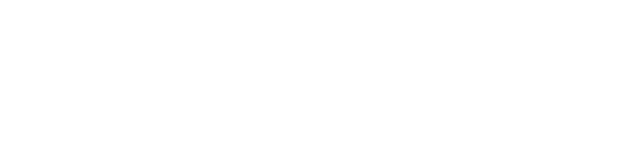
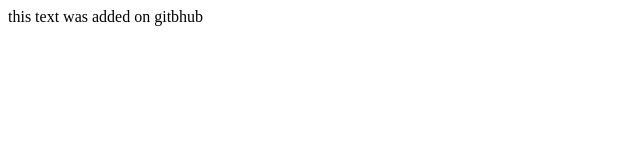
Before and after one commit to Zknight2002/feb22, a plain HTML site: page index.html in a window 1280 px wide. Shown: the whole page, without its empty margins (0-640 px from the left). Drawn offline with Linux system fonts and the light colour scheme.

Commit message:
Update index.html on github site

```diff
--- a/index.html
+++ b/index.html
@@ -5,5 +5,7 @@
     <meta name="viewport" content="width=device-width, initial-scale=1.0" />
     <title>Document</title>
   </head>
-  <body></body>
+  <body>
+    this text was added on gitbhub
+  </body>
 </html>
```
